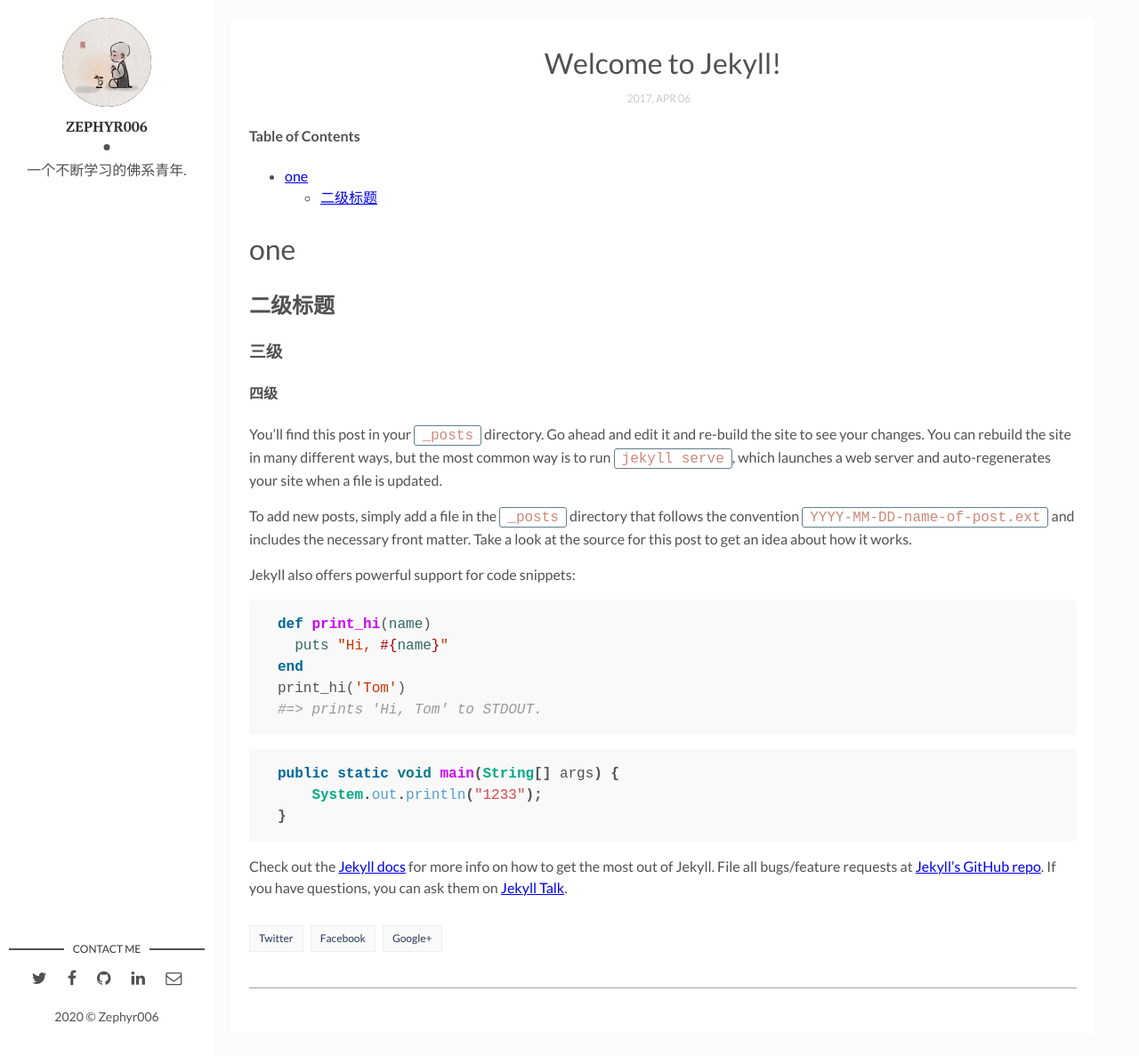
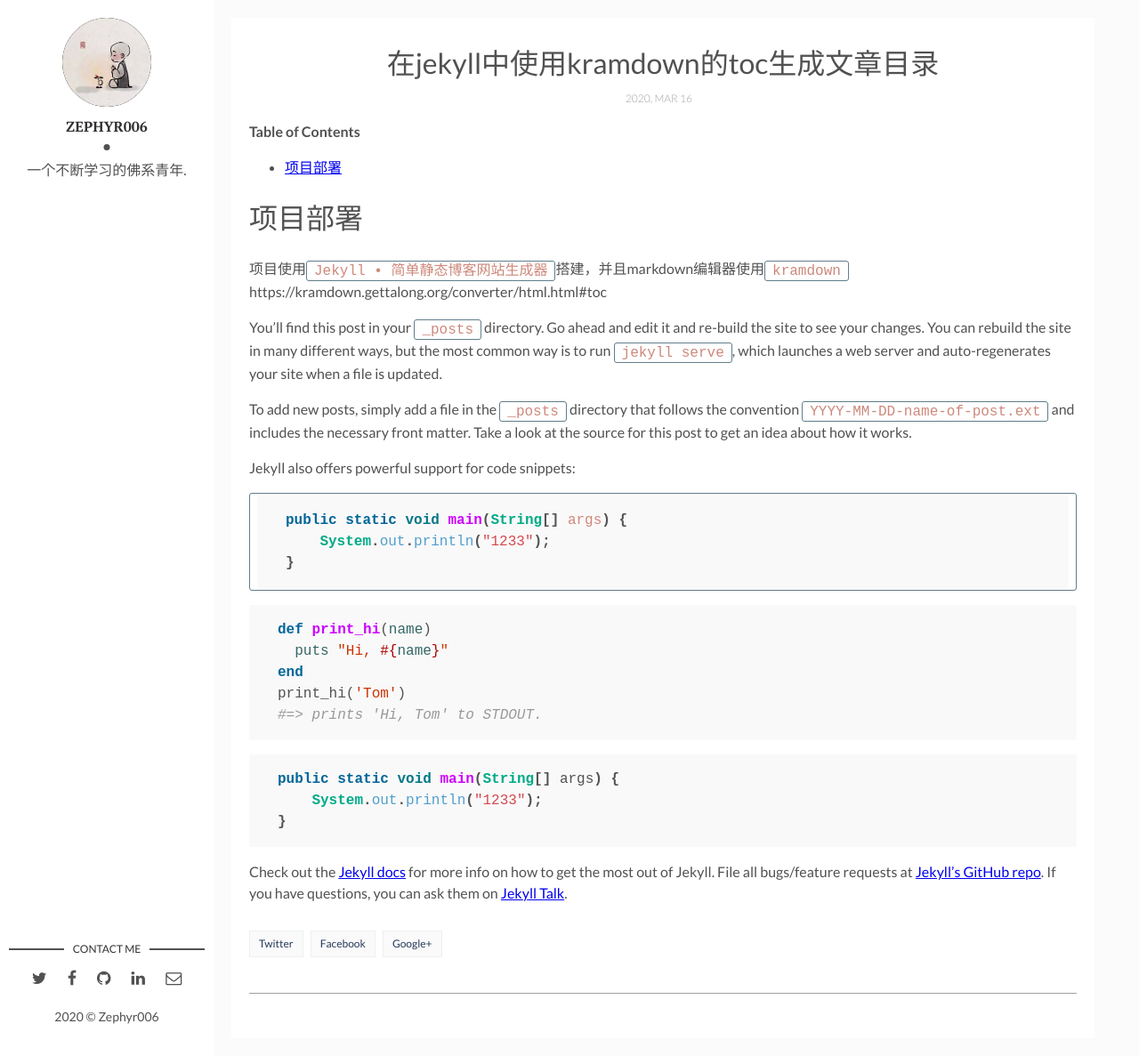
Before and after one commit to Zephyr006/zephyr006.github.io, a Jekyll site: the page built from _posts/2020-03-16-在Jekyll中使用kramdown的toc生成文章目录.markdown, in a window 1280 px wide and 1187 px high. Shown: the whole window at 89% size. Built offline with Jekyll 4.4.1, drawn with Linux system fonts in a browser that asks for light colours; comment, search, counter and statistics services are not loaded.

Commit message:
toc目录插件

```diff
--- a/_config.yml
+++ b/_config.yml
@@ -27,7 +27,6 @@ baidu-analytics: b4761476287fea924071c3ecae0bb04c
 markdown: kramdown
 kramdown:
   toc_levels: "1,2"    # 要通过toc生成目录的标题级别（h1，h2...）
-  parse_block_html: true
   input: GFM
   syntax_highlighter: rouge
   syntax_highlighter_opts:
--- a/_posts/2017-04-06-welcome-to-jekyll.markdown
+++ b/_posts/2020-03-16-在Jekyll中使用kramdown的toc生成文章目录.markdown
@@ -1,25 +1,31 @@
 ---
 layout: post
-title: "Welcome to Jekyll!"
-date: 2017-04-06 13:32:20 +0300
-description: You’ll find this post in your `_posts` directory. Go ahead and edit it and re-build the site to see your changes. # Add post description (optional)
+title: "在jekyll中使用kramdown的toc生成文章目录"
+date: 2020-03-16 13:32:20 +0300
+description: 在Jekyll（+Github Pages）博客中使用默认的kramdown编辑器自带的toc目录生成功能生成markdown的目录 # (optional)
 img:  # Add image post (optional)
 ---
-#### Table of Contents
+**Table of Contents**
 {:.no_toc}
 - this unordered seed list will be replaced by toc as unordered list
 {:toc}
 
-# one
-## 二级标题
-### 三级
-#### 四级
+# 项目部署
+项目使用`Jekyll • 简单静态博客网站生成器`搭建，并且markdown编辑器使用`kramdown`
+https://kramdown.gettalong.org/converter/html.html#toc
+
 
 You’ll find this post in your `_posts` directory. Go ahead and edit it and re-build the site to see your changes. You can rebuild the site in many different ways, but the most common way is to run `jekyll serve`, which launches a web server and auto-regenerates your site when a file is updated.
 
 To add new posts, simply add a file in the `_posts` directory that follows the convention `YYYY-MM-DD-name-of-post.ext` and includes the necessary front matter. Take a look at the source for this post to get an idea about how it works.
 
 Jekyll also offers powerful support for code snippets:
+
+~~~java
+public static void main(String[] args) {
+    System.out.println("1233");
+}
+~~~
 
 {% highlight ruby %}
 def print_hi(name)
```
